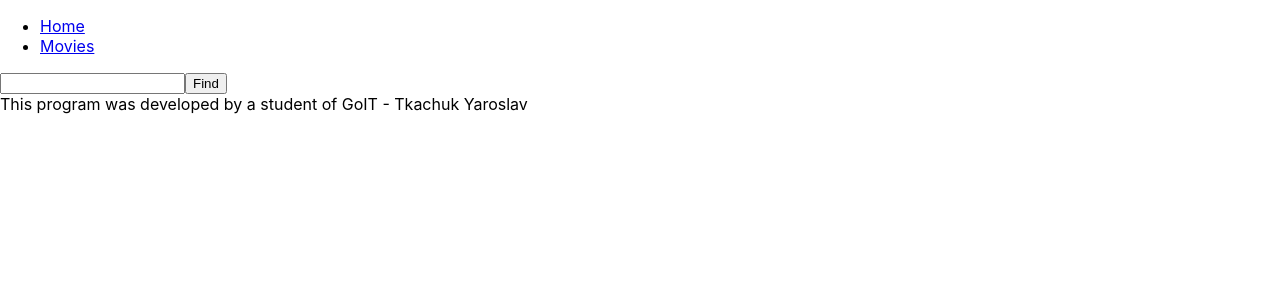
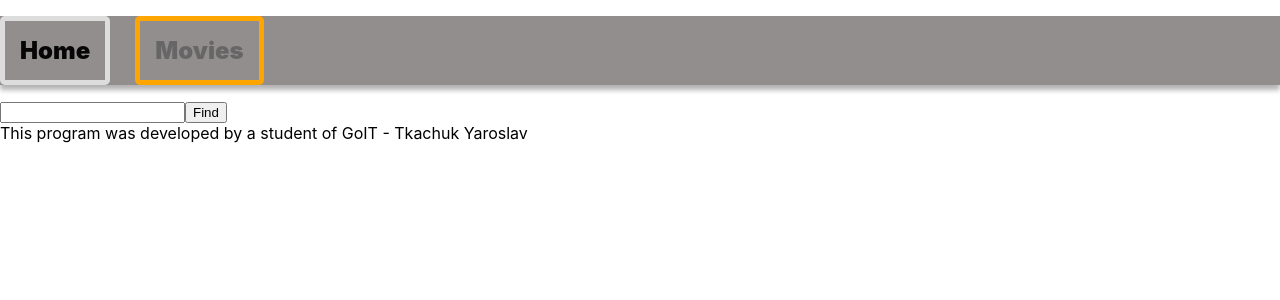
Before and after one commit to Tkachuk-Yaroslav/goit-react-hw-05-movies, a React (Create React App) app: page /goit-react-hw-05-movies/movies in a window 1280 px wide. Shown: the top 300 px of the page. Built offline with nearby package versions, Linux system fonts and the light colour scheme.

Commit message:
added styles for the header

```diff
--- a/src/components/Layout/Layout.jsx
+++ b/src/components/Layout/Layout.jsx
@@ -1,19 +1,20 @@
 import React, { Suspense } from 'react';
-import { NavLink, Outlet } from 'react-router-dom';
+import { Outlet } from 'react-router-dom';
+import { Header, HeaderList, HeaderListItem, LinkNav } from './Layout.styled';
 
 const Layout = () => {
   return (
     <>
-      <header>
-        <ul>
-          <li>
-            <NavLink to="/">Home</NavLink>
-          </li>
-          <li>
-            <NavLink to="/movies">Movies</NavLink>
-          </li>
-        </ul>
-      </header>
+      <Header>
+        <HeaderList>
+          <HeaderListItem>
+            <LinkNav to="/">Home</LinkNav>
+          </HeaderListItem>
+          <HeaderListItem>
+            <LinkNav to="/movies">Movies</LinkNav>
+          </HeaderListItem>
+        </HeaderList>
+      </Header>
       <main>
         <Suspense fallback={'Loading.....'}>
           <Outlet />
--- /dev/null
+++ b/src/components/Layout/Layout.styled.jsx
@@ -0,0 +1,40 @@
+import { NavLink } from 'react-router-dom';
+import styled from 'styled-components';
+
+export const Header = styled.header`
+  background-color: #938e8e;
+  padding: 0px;
+  box-shadow: 0px 5px 5px rgba(0, 0, 0, 0.3);
+`;
+
+export const HeaderList = styled.ul`
+  list-style: none;
+  padding: 0;
+  display: flex;
+  gap: 25px;
+`;
+
+export const HeaderListItem = styled.li`
+  /* padding: 15px;
+  cursor: pointer; */
+`;
+
+export const LinkNav = styled(NavLink)`
+  display: block;
+  text-decoration: none;
+  color: #060606;
+  font-weight: 900;
+  font-size: 24px;
+  cursor: pointer;
+  padding: 15px;
+  border: 5px solid #ddd;
+  border-radius: 5px;
+
+  transition: color 250ms linear, border 250ms linear;
+
+  &.active,
+  &:hover {
+    color: #676666;
+    border: 5px solid orange;
+  }
+`;
--- a/src/services/themoviedb-api.js
+++ b/src/services/themoviedb-api.js
@@ -1,5 +1,4 @@
 import axios from 'axios';
-//закинути в каст і рев'ю стейт на лінк з локацією
 
 axios.defaults.baseURL = 'https://api.themoviedb.org/3/';
 
```
Also changed, not shown: src/components/App.jsx (+0 -7 lines).
